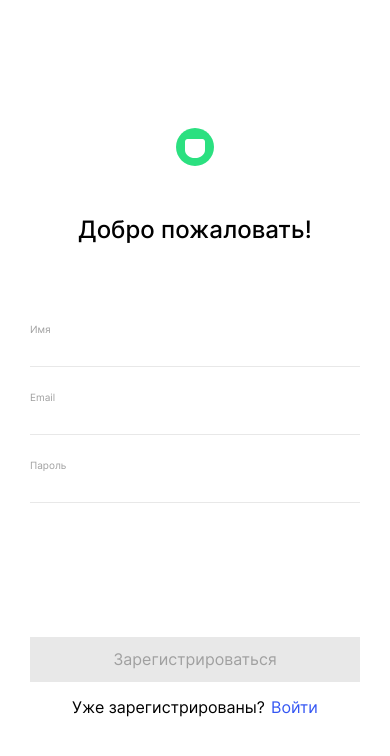
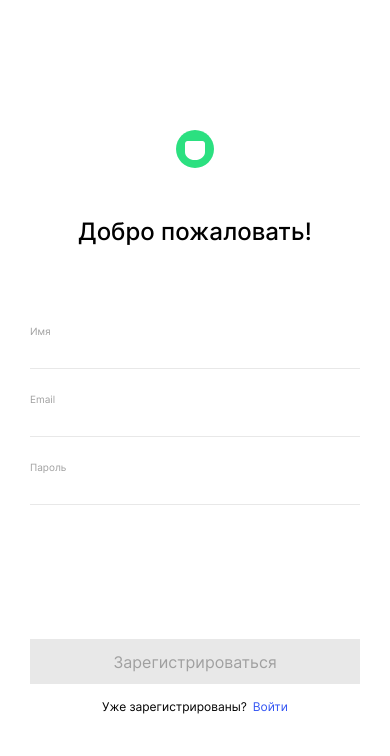
Before and after one commit to Betokko/movies-explorer-frontend, a React (Create React App) app: page /signup in a window 390 px wide. Shown: the top 756 px of the page. Built offline with nearby package versions, Linux system fonts and the light colour scheme.

Commit message:
hotfix: footer link font-size

```diff
--- a/src/components/Register/Register.scss
+++ b/src/components/Register/Register.scss
@@ -39,6 +39,13 @@
     margin-top: 16px;
     display: flex;
     justify-content: center;
+    @media (max-width: 1023px) {
+      font-size: 14px;
+    }
+    @media (max-width: 767px) {
+      font-size: 12px;
+    }
+
 
     &__link {
       margin-left: 6px;
```
